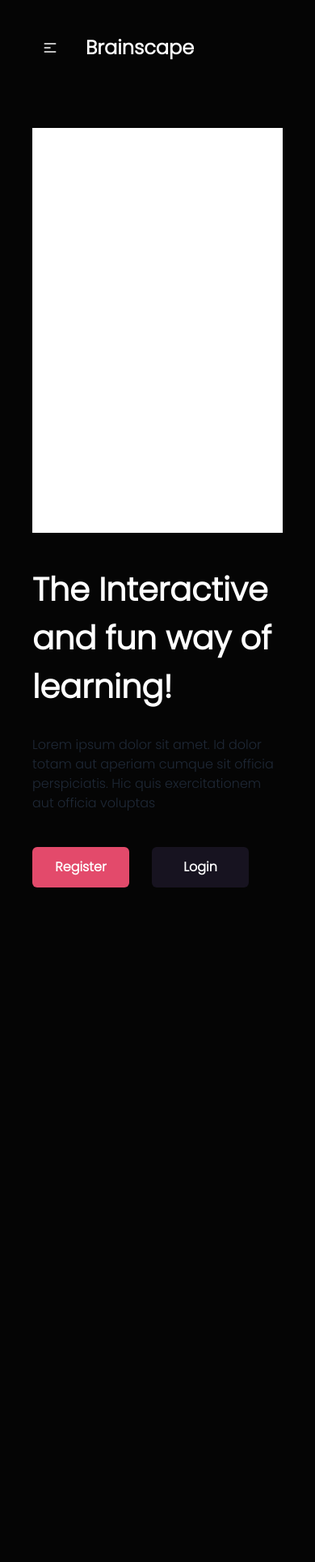
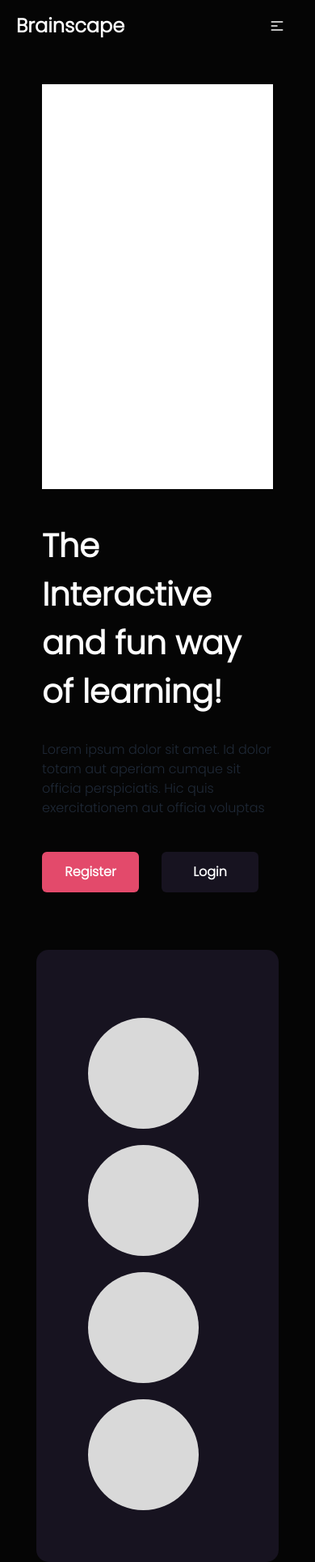
Before and after one commit to AbdurrahmanTalha/brainscape-frontend, a Next.js app: page / in a window 390 px wide. Shown: the whole page at 81% size. Before the commit the page ends 1108 px from the top, so only its background shows below. Built offline with nearby package versions, Linux system fonts and the light colour scheme.

Commit message:
statistic section and navbar responsive done

```diff
--- a/app/Components/Navbar.tsx
+++ b/app/Components/Navbar.tsx
@@ -14,9 +14,12 @@ const Navbar = () => {
                     <SecendryBtn padding="13px 35px" fontWeight="bold" name="Login" width="120px" height="50px" />
                 </div>
             </nav> */}
-            <div className="navbar p-[35px]">
+            <div className="navbar">
                 <div className="navbar-start">
-                    <div className="dropdown">
+                    <a className="normal-case text-[24px] text-white font-bold">Brainscape</a>
+                </div>
+                <div className="navbar-end">
+                    <div className="dropdown dropdown-end dropdown-bottom">
                         <label tabIndex={0} className="btn btn-ghost lg:hidden text-white">
                             <svg
                                 xmlns="http://www.w3.org/2000/svg"
@@ -35,7 +38,7 @@ const Navbar = () => {
                         </label>
                         <ul
                             tabIndex={0}
-                            className="menu menu-sm dropdown-content mt-3 z-[1] p-3 shadow bg-base-100 rounded-box"
+                            className="menu menu-sm dropdown-content mt-3 z-[1] p-2 shadow bg-base-100 rounded-box"
                         >
                             <div className="lg:flex items-center gap-7">
                                 <PrimaryBtn
@@ -55,10 +58,7 @@ const Navbar = () => {
                             </div>
                         </ul>
                     </div>
-                    <a className="btn btn-ghost normal-case text-[24px] text-white">Brainscape</a>
-                </div>
-                <div className="navbar-end hidden lg:flex">
-                    <ul className="menu menu-horizontal px-1">
+                    <ul className="menu menu-horizontal px-1 hidden lg:flex">
                         <div className="flex items-center gap-7">
                             <PrimaryBtn
                                 padding="13px 24px"
--- /dev/null
+++ b/app/Components/Statistic/Statistic.tsx
@@ -0,0 +1,30 @@
+import React from "react";
+
+const Statistic = () => {
+    return (
+        <div className="border mx-auto w-[82%] rounded-[15px] p-16 bg-[#171320] border-none lg:flex justify-center items-center gap-[13.5%] mt-[59px]">
+            <div>
+                <svg xmlns="http://www.w3.org/2000/svg" className="my-5" width="137" height="137" viewBox="0 0 137 137" fill="none">
+                    <circle cx="68.5" cy="68.5" r="68.5" fill="#D9D9D9" />
+                </svg>
+            </div>
+            <div>
+                <svg xmlns="http://www.w3.org/2000/svg" className="my-5" width="137" height="137" viewBox="0 0 137 137" fill="none">
+                    <circle cx="68.5" cy="68.5" r="68.5" fill="#D9D9D9" />
+                </svg>
+            </div>
+            <div>
+                <svg xmlns="http://www.w3.org/2000/svg" className="my-5" width="137" height="137" viewBox="0 0 137 137" fill="none">
+                    <circle cx="68.5" cy="68.5" r="68.5" fill="#D9D9D9" />
+                </svg>
+            </div>
+            <div>
+                <svg xmlns="http://www.w3.org/2000/svg" width="137" height="137" viewBox="0 0 137 137" fill="none">
+                    <circle cx="68.5" cy="68.5" r="68.5" fill="#D9D9D9" />
+                </svg>
+            </div>
+        </div>
+    );
+};
+
+export default Statistic;
--- a/app/globals.css
+++ b/app/globals.css
@@ -8,5 +8,5 @@ html {
 
 body {
     max-width: 1280px;
-    @apply mx-auto;
+    @apply max-w-[1240px] mx-auto px-3;
 }
--- a/app/page.tsx
+++ b/app/page.tsx
@@ -1,9 +1,12 @@
 import Banner from "./Components/Banner/Banner";
+import Statistic from "./Components/Statistic/Statistic";
+
 
 export default function Home() {
     return (
         <main>
             <Banner></Banner>
+            <Statistic></Statistic>
         </main>
     );
 }
```
